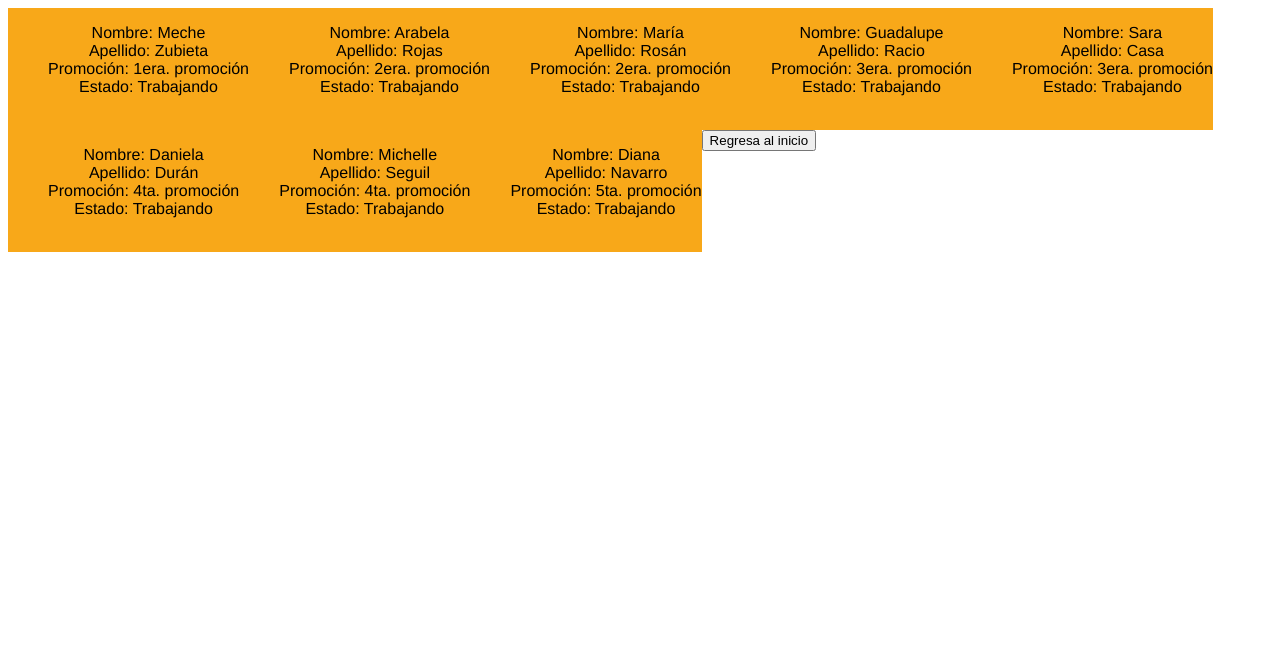
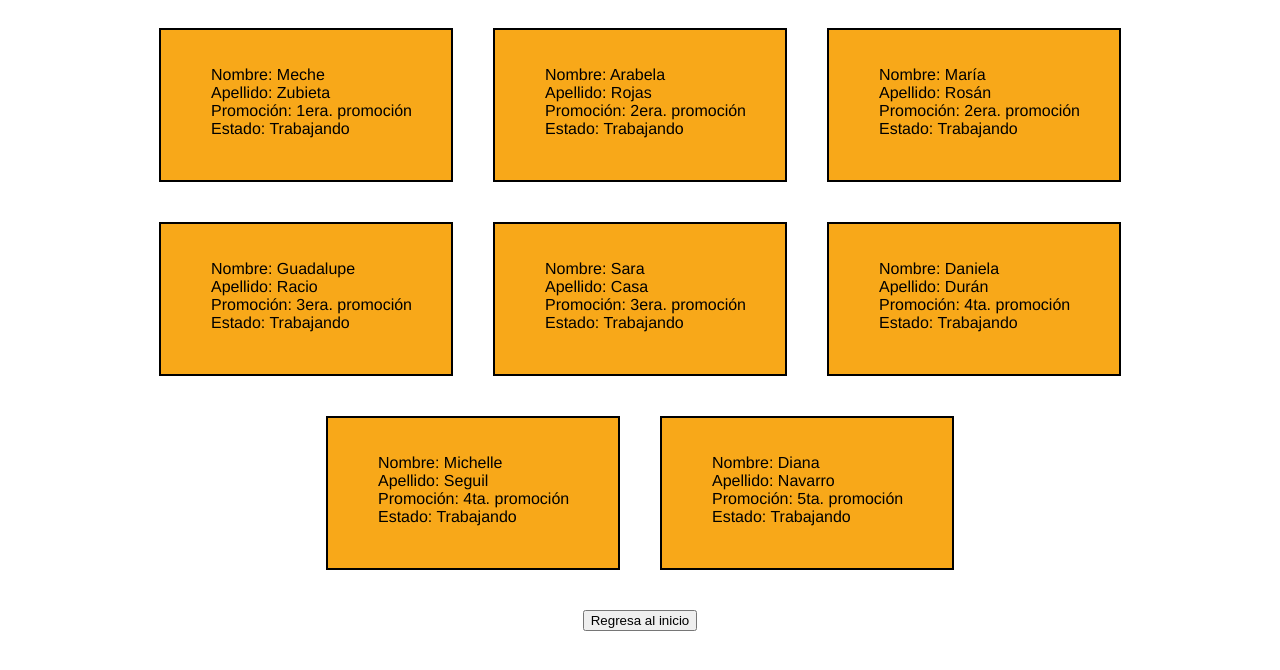
Before and after one commit to itsandromeda/El-capitan-v.0.0.1, a plain HTML site: page student-files.html in a window 1280 px wide. Drawn offline with Linux system fonts and the light colour scheme.

Commit message:
Coders update

```diff
--- a/Assets/css/main.css
+++ b/Assets/css/main.css
@@ -60,3 +60,19 @@ html {
 .show {
   display:block;
 }
+
+.students {
+    text-align: left;
+    background-color: #F8A819;
+    margin: 20px 20px 20px 20px;
+    padding: 20px 30px 20px 10px;
+    border: 2px solid black;
+    width: 250px;
+    height: 110px;
+    display: inline-block;
+}
+
+#btn {
+    display: block;
+    margin: 20px auto;
+}
--- a/Assets/js/student-files.js
+++ b/Assets/js/student-files.js
@@ -1,3 +1,5 @@
+function showList() {
+    "use strict";
     var profiles = [ {
             nombre : "Meche",
             apellido : "Zubieta",
@@ -39,20 +41,21 @@ var profiles = [ {
             promocion : "5ta. promoción",
             estado : "Trabajando"
         } ],
-    perfil,
-    i,
+        list = "",
         p = document.getElementById("students");
 
-function print() {
-    "use strict";
-    var perfiles = "";
-    for (i = 0; i < profiles.length; i += 1) {
-        perfiles += "<div style='float:left;background-color:#F8A819'>" + "<ul style='list-style: none'>" +
-                "<li> Nombre: " + profiles[i].nombre + "</li>" +
-                "<li> Apellido: " + profiles[i].apellido + "</li>" +
-                "<li> Promoción: " + profiles[i].promocion + "</li>" +
-                "<li> Estado: " + profiles[i].estado + "</li><br></ul>" + "</div>";
+    profiles.forEach(function (e) {
+        list += "<div class = 'students'>" +
+                    "<ul style='list-style: none'>" +
+                        "<li> Nombre: " + e.nombre + "</li>" +
+                        "<li>Apellido: " + e.apellido + "</li>" +
+                        "<li>Promoción: " + e.promocion + "</li>" +
+                        "<li>Estado: " + e.estado + "</li>" +
+                    "</ul>" +
+                "</div>";
+    });
+
+    p.innerHTML = list;
 }
-    p.innerHTML += perfiles;
-}
-print();
+
+showList();
```
Also changed, not shown: Assets/css/student-files.css (deleted). Lines whose indentation alone changed are shown as unchanged.
